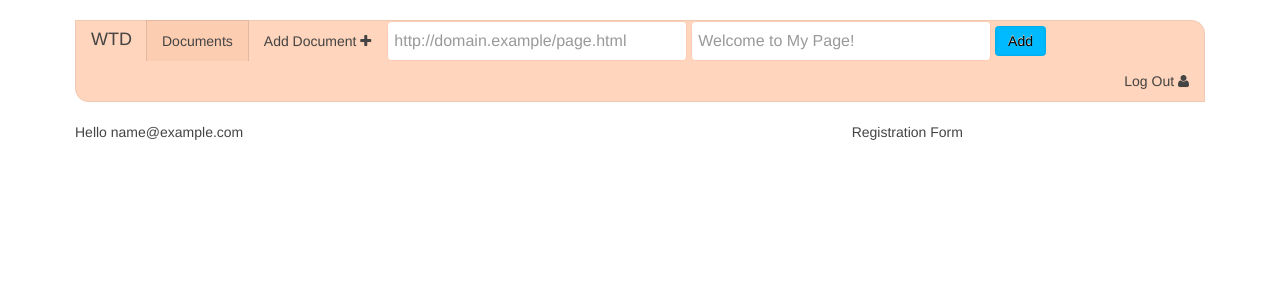
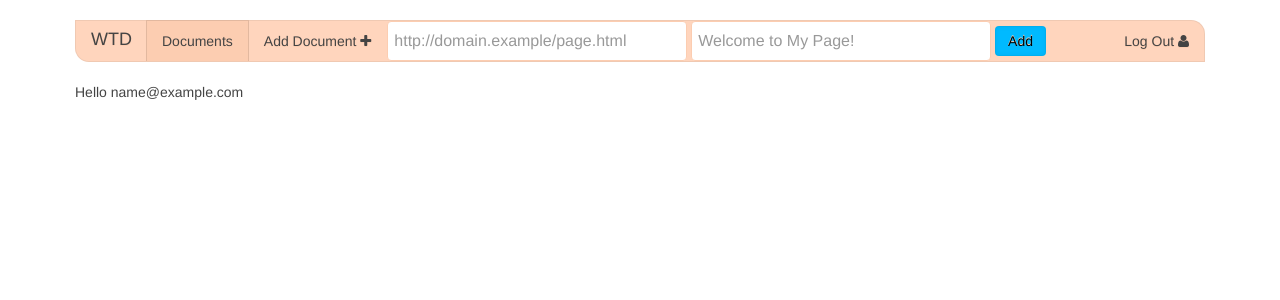
Before and after one commit to mikeshultz/whatthediff, a Django app: page / in a window 1280 px wide, after a click on "Add Document". Shown: the top 300 px of the page. Run offline with Django 3.2, Linux system fonts and the light colour scheme; the visitor is signed in with stand-in values (Sample User, id 1).

Commit message:
Fixed the UI weirdness with the add document form expanding.

```diff
--- a/whatthediff/static/css/wtd.css
+++ b/whatthediff/static/css/wtd.css
@@ -29,6 +29,9 @@ dl.wtd-document-list dt {
 }
 #login-form-big {}
 
+#add-document {
+    float: left;
+}
 #add-document input {
     min-width: 300px;
 }
--- a/whatthediff/templates/home.html
+++ b/whatthediff/templates/home.html
@@ -1,7 +1,13 @@
 {% extends "base.html" %}
 {% block body %}
+{% if request.user.is_authenticated %}
 <div class="uk-grid">
     <div class="uk-width-2-3">Hello {% if request.user %}{{ request.user }}{% else %}World{% endif %}</div>
+</div>
+{% else %}
+<div class="uk-grid">
+    <div class="uk-width-2-3">What is WhatTheDiff?</div>
     <div class="uk-width-1-3">Registration Form</div>
 </div>
+{% endif %}
 {% endblock %}
```
